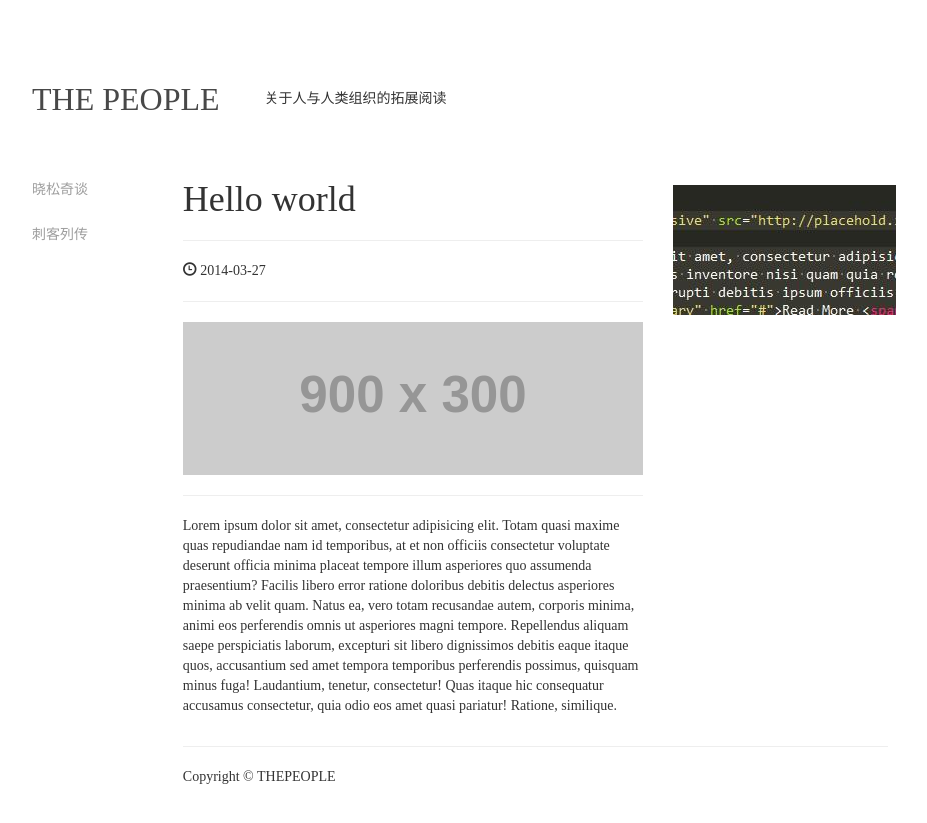
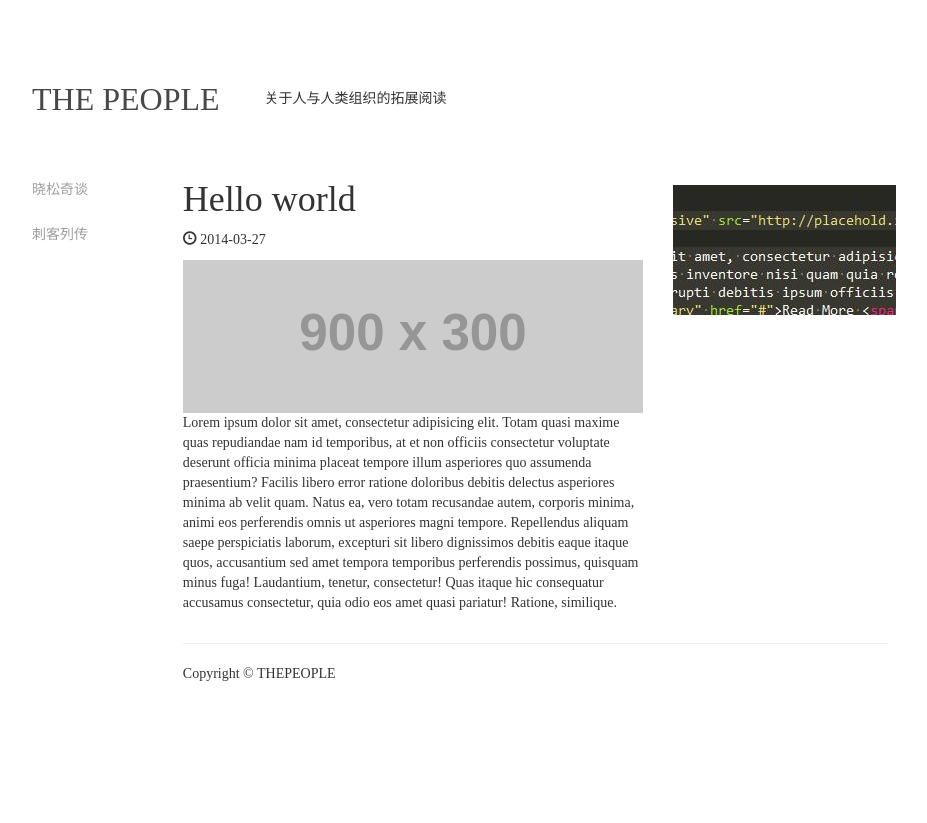
Before and after one commit to andyljj/thepeople, a Jekyll site: the page built from _posts/2015-02-27-hello-world.markdown, in a window 1280 px wide. Shown: the top 823 px of the page, without its empty margins (175-1102 px from the left). Built offline with Jekyll 4.4.1, drawn with Linux system fonts in a browser that asks for light colours; some web fonts are replaced; Markdown is read by kramdown in place of the engine named in the settings; comment, search, counter and statistics services are not loaded.

Commit message:
modify bug

```diff
--- a/_layouts/post.html
+++ b/_layouts/post.html
@@ -15,17 +15,13 @@ layout: default
         by <a href="#">Start Bootstrap</a>
     </p> -->
 
-    <hr>
-
     <!-- Date/Time -->
     <p><span class="glyphicon glyphicon-time"></span> {{ page.date | date: "%F" }}</p>
 
-    <hr>
 
     <!-- Preview Image -->
     <img class="img-responsive" src="http://placehold.it/900x300" alt="">
 
-    <hr>
 
     <!-- Post Content -->
     {{ content }}
--- a/assets/css/sb-admin.css
+++ b/assets/css/sb-admin.css
@@ -22,6 +22,7 @@ body {
 
 #wrapper {
     padding-left: 0;
+    padding-bottom: 60px;
 }
 
 #page-wrapper {
```
